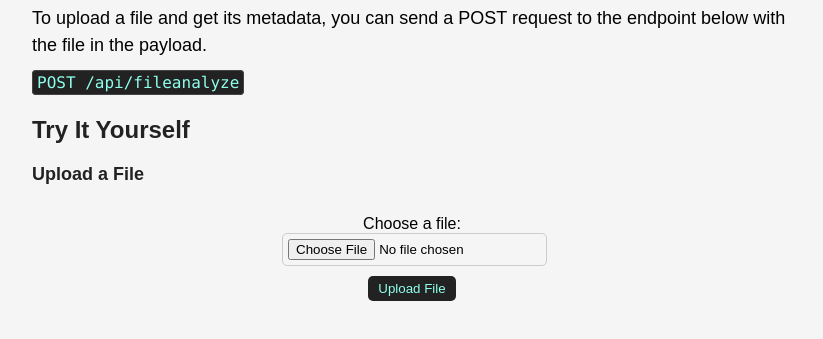
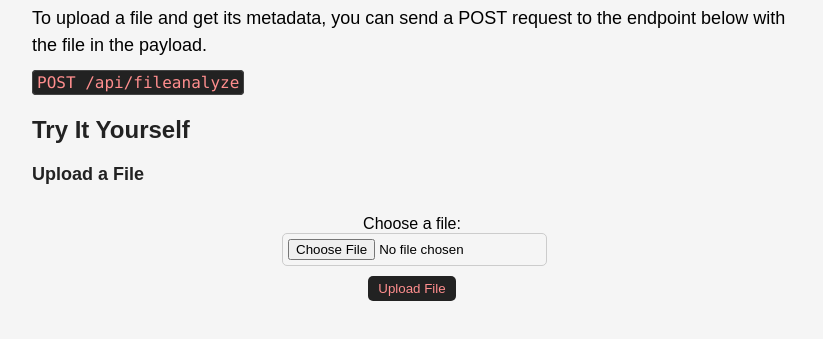
Before and after one commit to vbsantos/fcc-file-metadata-microservice, a plain HTML site: page front/index.html in a window 1280 px wide. Shown: the part 269-608 px from the top of the page, without its empty margins (228-1051 px from the left). Drawn offline with Linux system fonts and the light colour scheme.

Commit message:
v1.4 - Change Accent Color

```diff
--- a/front/style.css
+++ b/front/style.css
@@ -3,8 +3,8 @@
   --dark-color-2: #444;
   --light-color-1: #f5f5f5;
   --light-color-2: #ccc;
-  --accent-color-1: rgb(142, 255, 236);
-  --accent-color-2: rgb(115, 251, 242);
+  --accent-color-1: rgb(255, 142, 142);
+  --accent-color-2: rgb(251, 115, 115);
 }
 
 body {
```
